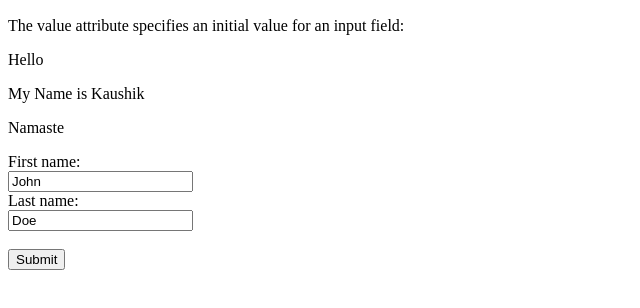
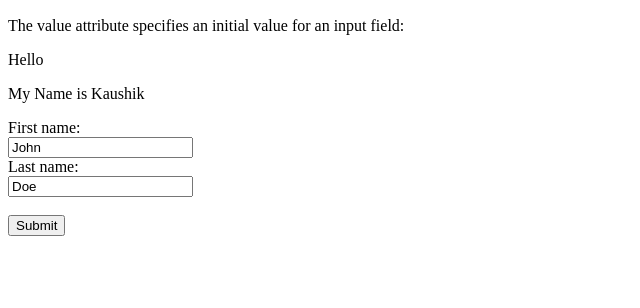
Before and after one commit to Kaushi200/PS-Training, a plain HTML site: page index.html in a window 1280 px wide. Shown: the part 110-418 px from the top of the page, without its empty margins (0-640 px from the left). Drawn offline with Linux system fonts and the light colour scheme.

Commit message:
Done Now

```diff
--- a/index.html
+++ b/index.html
@@ -9,7 +9,6 @@
 
 		<p>Hello</p>
 		<p>My Name is Kaushik</p>
-		<p>Namaste</p>
 		<form action="/action_page.php">
 			  <label for="fname">First name:</label><br>
 			    <input type="text" id="fname" name="fname" value="John"><br>
```
